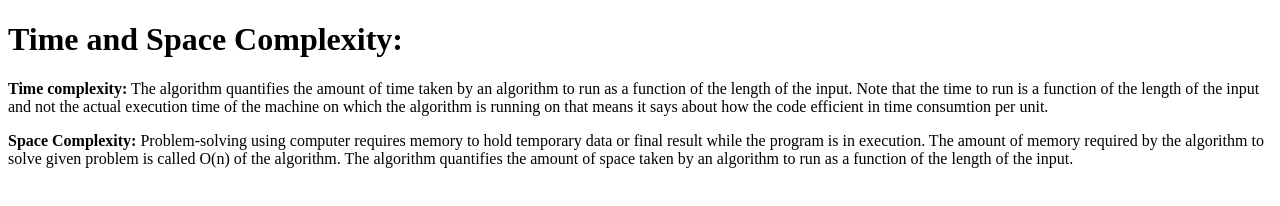
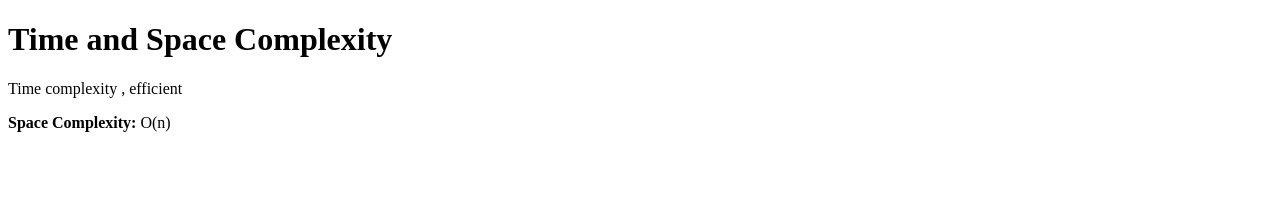
Before and after one commit to acciojob/time-and-space-complexity-Shivaksk119, a website: page main.html in a window 1280 px wide. Drawn offline with Linux system fonts and the light colour scheme.

Commit message:
created a submission

```diff
--- a/main.html
+++ b/main.html
@@ -9,13 +9,13 @@
 <body>
 	<!-- the entire body must be written by student -->
     <script type="text/javascript" src="./script.js"></script>
-	<h1>Time and Space Complexity: </h1>
+	<h1>Time and Space Complexity</h1>
 
 	<p>
-		<b>Time complexity:</b> The algorithm quantifies the amount of time taken by an algorithm to run as a function of the length of the input. Note that the time to run is a function of the length of the input and not the actual execution time of the machine on which the algorithm is running on that means it says about how the code efficient in time consumtion per unit.
+		Time complexity , efficient
 	</p>
 	<p>
-		<b>Space Complexity:</b> Problem-solving using computer requires memory to hold temporary data or final result while the program is in execution. The amount of memory required by the algorithm to solve given problem is called O(n) of the algorithm. The algorithm quantifies the amount of space taken by an algorithm to run as a function of the length of the input.
+		<b>Space Complexity:</b> O(n)
 	</p>
 </body>
 
```
